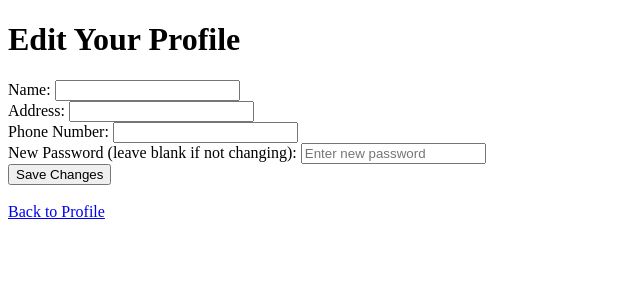
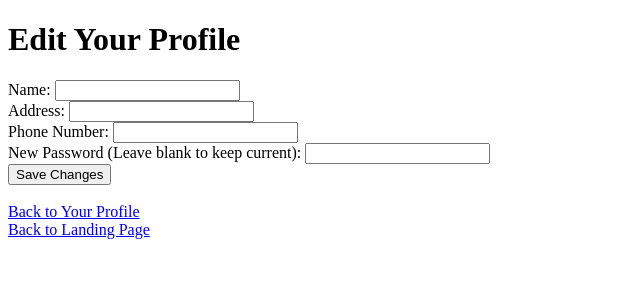
Before and after one commit to squiddycodes/NittanyBusinessWPTGB, a Python web app: template templates/editprofile.html in a window 1280 px wide. Shown: the top 300 px of the page, without its empty margins (0-640 px from the left). Run offline with Jinja, Linux system fonts and the light colour scheme; the template is opened without the code that fills it, so the values that code supplies are empty.

Commit message:
Update editprofile.html

```diff
--- a/templates/editprofile.html
+++ b/templates/editprofile.html
@@ -8,31 +8,40 @@
 <body>
     <h1>Edit Your Profile</h1>
 
-    <form method="POST">
+    <form action="{{ url_for('profile_bp.update_profile') }}" method="POST">
         <div>
             <label for="name">Name:</label>
             <input type="text" id="name" name="name" value="{{ current_user.name }}" required>
         </div>
-
         <div>
             <label for="address">Address:</label>
             <input type="text" id="address" name="address" value="{{ current_user.address }}" required>
         </div>
-
         <div>
             <label for="phone">Phone Number:</label>
             <input type="text" id="phone" name="phone" value="{{ current_user.phone }}" required>
         </div>
 
+        {% if current_user.role == 'seller' %}
         <div>
-            <label for="password">New Password (leave blank if not changing):</label>
-            <input type="password" id="password" name="password" placeholder="Enter new password">
+            <label for="bank_account">Bank Account Info:</label>
+            <input type="text" id="bank_account" name="bank_account" value="{{ current_user.bank_account }}">
+        </div>
+        {% endif %}
+
+        <div>
+            <label for="password">New Password (Leave blank to keep current):</label>
+            <input type="password" id="password" name="password">
         </div>
 
-        <button type="submit">Save Changes</button>
+        <div>
+            <button type="submit">Save Changes</button>
+        </div>
     </form>
 
     <br>
-    <a href="{{ url_for('profile_bp.view_profile', email=current_user.email) }}">Back to Profile</a>
+    <a href="{{ url_for('profile_bp.view_profile') }}">Back to Your Profile</a>
+    <br>
+    <a href="{{ url_for('landingPage') }}">Back to Landing Page</a>
 </body>
 </html>
```
